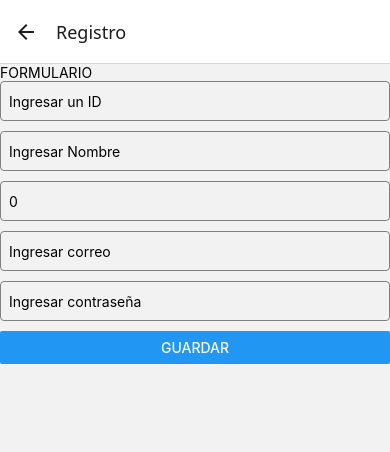
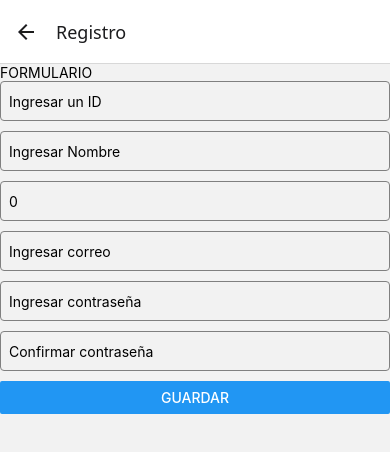
Before and after one commit to iangabrielp/ProyectoMovilesII, a React Native app: screen /Registro in a window 390 px wide. Shown: the top 452 px of the page. Built offline with nearby package versions, Linux system fonts and the light colour scheme; no server answers.

Commit message:
confirmar contraseña

```diff
--- a/screens/RegistroScreen.tsx
+++ b/screens/RegistroScreen.tsx
@@ -1,4 +1,4 @@
-import { Button, StyleSheet, Text, TextInput, View } from 'react-native'
+import { Alert, Button, StyleSheet, Text, TextInput, View } from 'react-native'
 import React, { useEffect, useState } from 'react'
 import { ref, set } from "firebase/database";
 import { db } from '../config/Config';
@@ -8,21 +8,34 @@ export default function RegistroScreen() {
   const [nombre, setnombre] = useState('')
   const [edad, setedad] = useState(0)
   const [correo, setcorreo] = useState('')
-  const [contrasena, setcontrasena] = useState('');
+  const [contrasena, setcontrasena] = useState('')
+  const [confirmarContrasena, setConfirmarContrasena] = useState('');
 
 
   function guardar() {
+    if (contrasena !== confirmarContrasena) {
+      Alert.alert('Error', 'La contraseña no coincide');
+      return;
+    }
+
+
     set(ref(db, 'usuarios/' + cedula), {
       name: nombre,
       age: edad,
       email: correo,
       password: contrasena
     });
+
   }
 
+
   function limpiar() {
-    setnombre('')
-    setedad(0)
+    setnombre('');
+    setedad(0);
+    setcorreo('');
+    setcedula('');
+    setcontrasena('');
+    setConfirmarContrasena('');
   }
 
   useEffect(() => {
@@ -65,8 +78,16 @@ export default function RegistroScreen() {
         style={styles.input}
         secureTextEntry={true}
         onChangeText={(texto) => setcontrasena(texto)}
+        value={contrasena}
       />
 
+<TextInput
+        placeholder="Confirmar contraseña"
+        style={styles.input}
+        secureTextEntry={true}
+        onChangeText={(texto) => setConfirmarContrasena(texto)}
+        value={confirmarContrasena}
+      />
       <Button title='Guardar' onPress={() => guardar()} />
 
     </View>
@@ -83,3 +104,7 @@ const styles = StyleSheet.create({
     borderRadius: 4,
   }
 })
+
+function then(arg0: () => void) {
+  throw new Error('Function not implemented.');
+}
```
